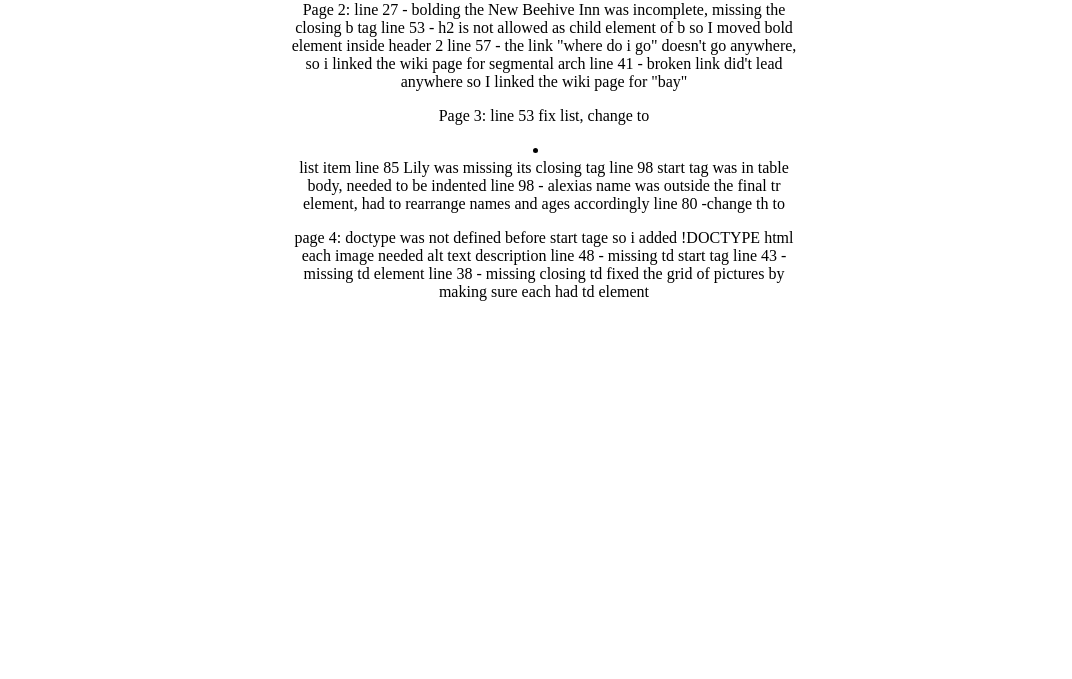
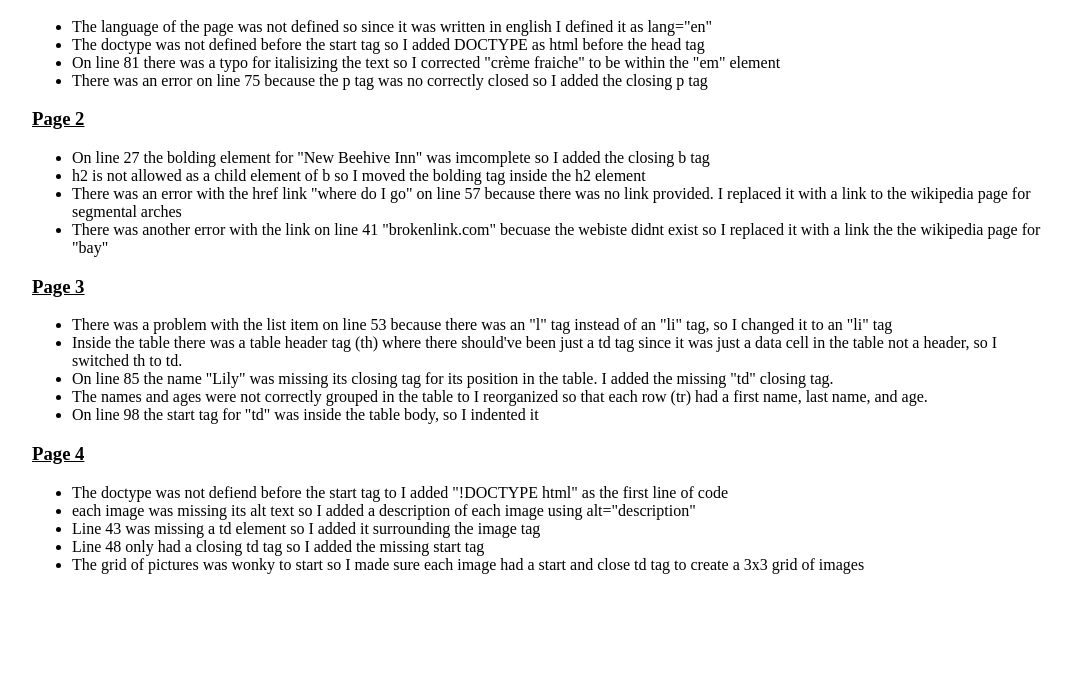
Before and after one commit to clairegrossman/clairegrossman.github.io, a plain HTML site: page html-midterm/page5.html in a window 1280 px wide. Shown: the part 121-800 px from the top of the page, without its empty margins (96-1168 px from the left). Drawn offline with Linux system fonts and the light colour scheme.

Commit message:
finish midterm

```diff
--- a/html-midterm/page5.html
+++ b/html-midterm/page5.html
@@ -1,8 +1,13 @@
+<!DOCTYPE html>
+<html lang="en">
 <head>
+    <meta charset="UTF-8">
+    <meta name="viewport" content="width=device-width, initial-scale=1.0">
+    <title>Document</title>
     <style>
         body{
-            text-align: center;
-            margin: 0 30%;
+            text-align: left;
+            margin: 0 10%;
             font-family: 'Times New Roman', Times, serif;
         }
     </style>
@@ -25,34 +30,41 @@
     <span> | </span>
 </div>
 
-<p> Page 1:
-    the page is written in english so I declared the overall language of the page by adding the html tag lang="en"
-    the doctype was not defined before the start tag so I added <!DOCTYPE html> before <head>
-    typo for italisizing text, corrected to <em></em> line 85
-    the p tag was not correctly closed in line 78
-</p>
-<p> Page 2:
-    line 27 - bolding the New Beehive Inn was incomplete, missing the closing b tag
-    line 53 - h2 is not allowed as child element of b so I moved bold element inside header 2
-    line 57 - the link "where do i go" doesn't go anywhere, so i linked the wiki page for segmental arch
-    line 41 - broken link did't lead anywhere so I linked the wiki page for "bay"
-</p>
-<p>
-    Page 3:
-    line 53 fix list, change <l></l> to <li></li> list item
-    line 85 <td>Lily</td> was missing its closing tag
-    line 98 start tag was in table body, needed to be indented
-    line 98 - alexias name was outside the final tr element, had to rearrange names and ages accordingly
-    line 80 -change th to <td></td>
-</p>
-<p>
-    page 4:
-    doctype was not defined before start tage so i added !DOCTYPE html
-    each image needed alt text description
-    line 48 - missing td start tag
-    line 43 - missing td element
-    line 38 - missing closing td
-    fixed the grid of pictures by making sure each had td element
+<h1>Changelog</h1>
 
-</p>
+<h3><u>Page 1</u></h3>
+<ul>
+    <li>The language of the page was not defined so since it was written in english I defined it as lang="en"</li>
+    <li>The doctype was not defined before the start tag so I added DOCTYPE as html before the head tag</li>
+    <li>On line 81 there was a typo for italisizing the text so I corrected "crème fraiche" to be within the "em" element </li>
+    <li>There was an error on line 75 because the p tag was no correctly closed so I added the closing p tag</li>
+</ul>
+
+<h3><u>Page 2</u></h3>
+<ul>
+    <li>On line 27 the bolding element for "New Beehive Inn" was imcomplete so I added the closing b tag</li>
+    <li>h2 is not allowed as a child element of b so I moved the bolding tag inside the h2 element </li>
+    <li> There was an error with the href link "where do I go" on line 57 because there was no link provided. I replaced it with a link to the wikipedia page for segmental arches</li>
+    <li>There was another error with the link on line 41 "brokenlink.com" becuase the webiste didnt exist so I replaced it with a link the the wikipedia page for "bay"</li>
+</ul>
+
+<h3><u>Page 3</u></h3>
+<ul>
+    <li>There was a problem with the list item on line 53 because there was an "l" tag instead of an "li" tag, so I changed it to an "li" tag</li>
+    <li> Inside the table there was a table header tag (th) where there should've been just a td tag since it was just a data cell in the table not a header, so I switched th to td.</li>
+    <li>On line 85 the name "Lily" was missing its closing tag for its position in the table. I added the missing "td" closing tag.</li>
+    <li>The names and ages were not correctly grouped in the table to I reorganized so that each row (tr) had a first name, last name, and age. </li>
+    <li> On line 98 the start tag for "td" was inside the table body, so I indented it</li>
+</ul>
+
+<h3><u>Page 4</u></h3>
+<ul>
+    <li> The doctype was not defiend before the start tag to I added "!DOCTYPE html" as the first line of code</li>
+    <li> each image was missing its alt text so I added a description of each image using alt="description"</li>
+    <li> Line 43 was missing a td element so I added it surrounding the image tag</li>
+    <li> Line 48 only had a closing td tag so I added the missing start tag</li>
+    <li> The grid of pictures was wonky to start so I made sure each image had a start and close td tag to create a 3x3 grid of images </li>
+
+</ul>
+
 </body>
```
